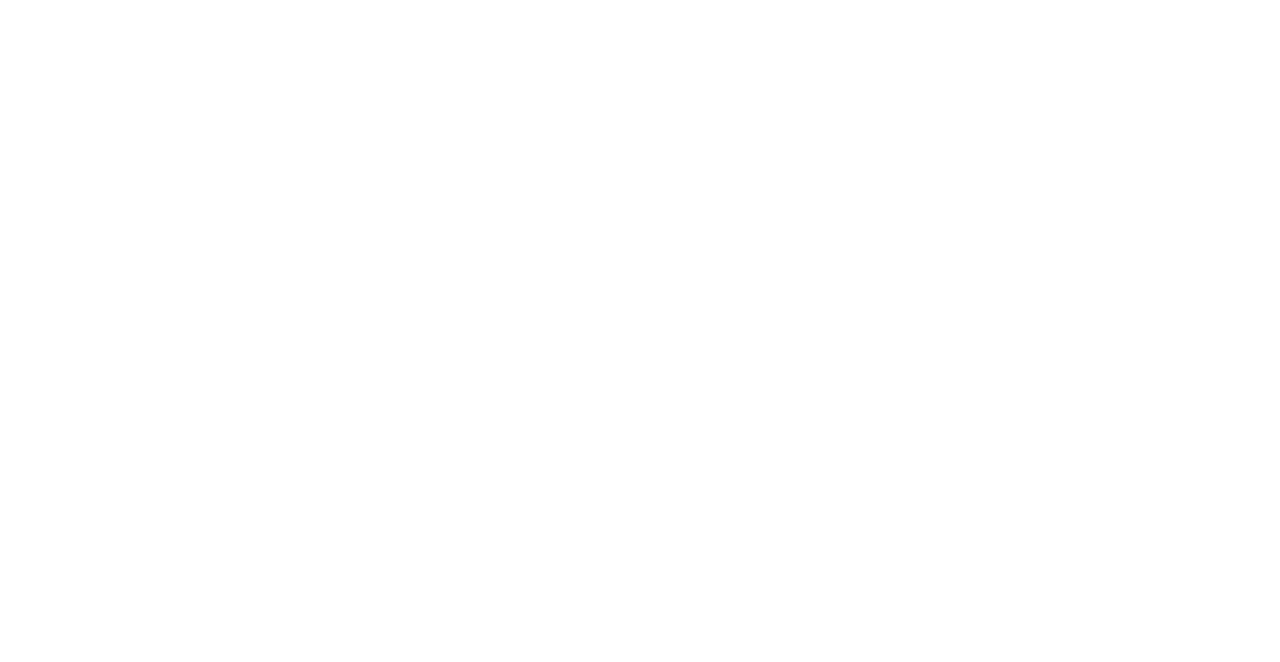
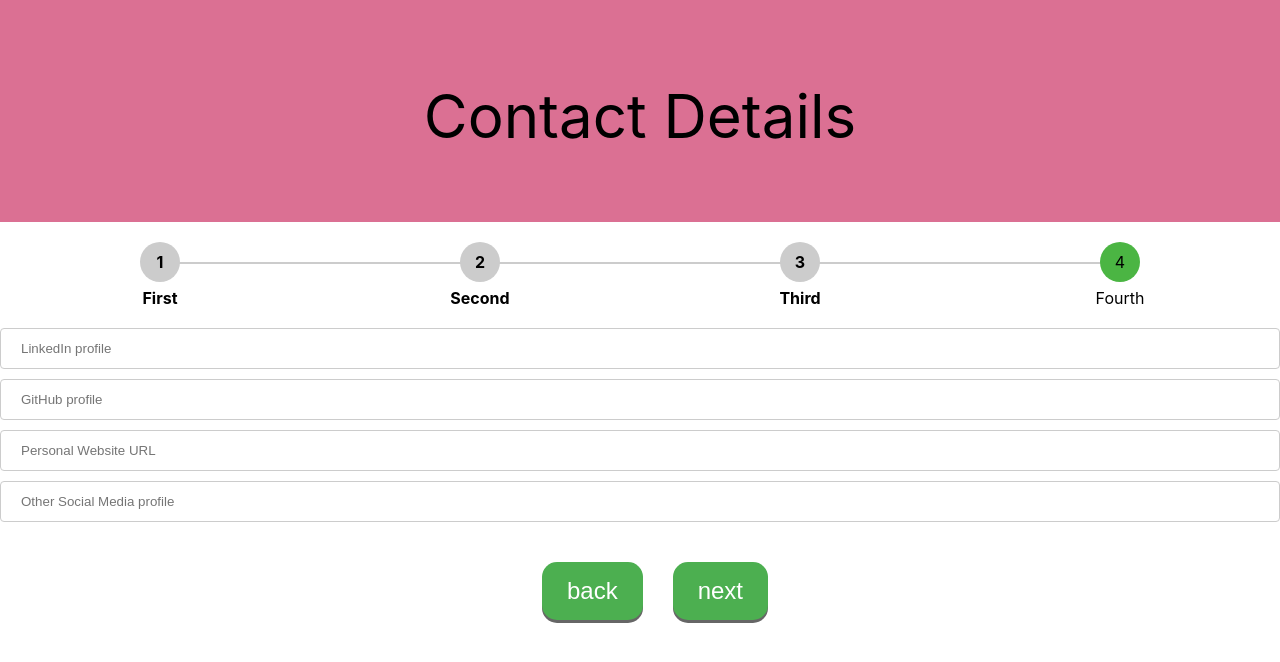
Before and after one commit to Yazan-SNJ/Resume-Builder, a React (Create React App) app: page /contact in a window 1280 px wide. Before the commit this address had no page. Shown: the top 662 px of the page. Built offline with nearby package versions, Linux system fonts and the light colour scheme; the HTML template or start-up script is replaced by a standard one.

Commit message:
contact form added

```diff
--- a/src/App.jsx
+++ b/src/App.jsx
@@ -1,7 +1,7 @@
 import ProfileStep from "./components/ProfileStep/ProfileStep";
 import EducationStep from "./components/EducationStep/EducationStep";
-
 import SkillsStep from "./components/SkillsStep/SkillsStep";
+import ContactStep from "./components/ContactStep/ContactStep";
 import "./App.css";
 import { BrowserRouter, Routes, Route } from "react-router-dom";
 function App() {
@@ -10,8 +10,9 @@
       <BrowserRouter>
         <Routes>
           <Route path="/" element={<ProfileStep />} />
-          <Route path="educationform" element={<EducationStep />} />
-          <Route path="skillsform" element={<SkillsStep />} />
+          <Route path="education" element={<EducationStep />} />
+          <Route path="skills" element={<SkillsStep />} />
+          <Route path="contact" element={<ContactStep />} />
         </Routes>
       </BrowserRouter>
     </div>
--- /dev/null
+++ b/src/components/ContactStep/ContactForm.jsx
@@ -0,0 +1,58 @@
+import React, { useReducer } from "react";
+
+const initialState = {
+  linkedin: "",
+  github: "",
+  personalWebsite: "",
+  extraSocialMedia: ""
+};
+
+const reducer = (state, action) => {
+  switch (action.type) {
+    case "set linkedin":
+      return { ...state, linkedin: action.payload };
+    case "set github":
+      return { ...state, github: action.payload };
+    case "set personal website":
+      return { ...state, personalWebsite: action.payload };
+    case "set extra social media":
+      return { ...state, extraSocialMedia: action.payload };
+    default:
+      return state;
+  }
+};
+
+function ResumePage() {
+  const [state, dispatch] = useReducer(reducer, initialState);
+
+  return (
+    <div>
+      <input
+        type="text"
+        value={state.linkedin}
+        onChange={event => dispatch({ type: "set linkedin", payload: event.target.value })}
+        placeholder="LinkedIn profile"
+      />
+      <input
+        type="text"
+        value={state.github}
+        onChange={event => dispatch({ type: "set github", payload: event.target.value })}
+        placeholder="GitHub profile"
+      />
+      <input
+        type="text"
+        value={state.personalWebsite}
+        onChange={event => dispatch({ type: "set personal website", payload: event.target.value })}
+        placeholder="Personal Website URL"
+      />
+      <input
+        type="text"
+        value={state.extraSocialMedia}
+        onChange={event => dispatch({ type: "set extra social media", payload: event.target.value })}
+        placeholder="Other Social Media profile"
+      />
+    </div>
+  );
+}
+
+export default ResumePage;
--- /dev/null
+++ b/src/components/ContactStep/ContactStep.css
@@ -0,0 +1,10 @@
+.title {
+    background-color: palevioletred;
+    min-height: 100px;
+    padding: 20px;
+    text-align: center;
+    color: black;
+    font-size: 60px;
+    padding-bottom: 10px;
+    margin-bottom: 20px;
+  }
--- /dev/null
+++ b/src/components/ContactStep/ContactStep.jsx
@@ -0,0 +1,28 @@
+import StepperBar from "../StepperBar/StepperBar";
+import ContactForm from "./ContactForm";
+import ButtonBar from "../ButtonBar/ButtonBar";
+import "./ContactStep.css";
+
+const ContactStep = () => {
+  return (
+    <section>
+      <div className="title">
+        <p>Contact Details</p>
+      </div>
+
+      <div>
+        <StepperBar currentIndex={4} />
+      </div>
+
+      <div>
+        <ContactForm />
+      </div>
+
+      <div>
+        <ButtonBar />
+      </div>
+    </section>
+  );
+};
+
+export default ContactStep;
```
Also changed, not shown: src/components/ContactStep/ContactForm.css (added).
